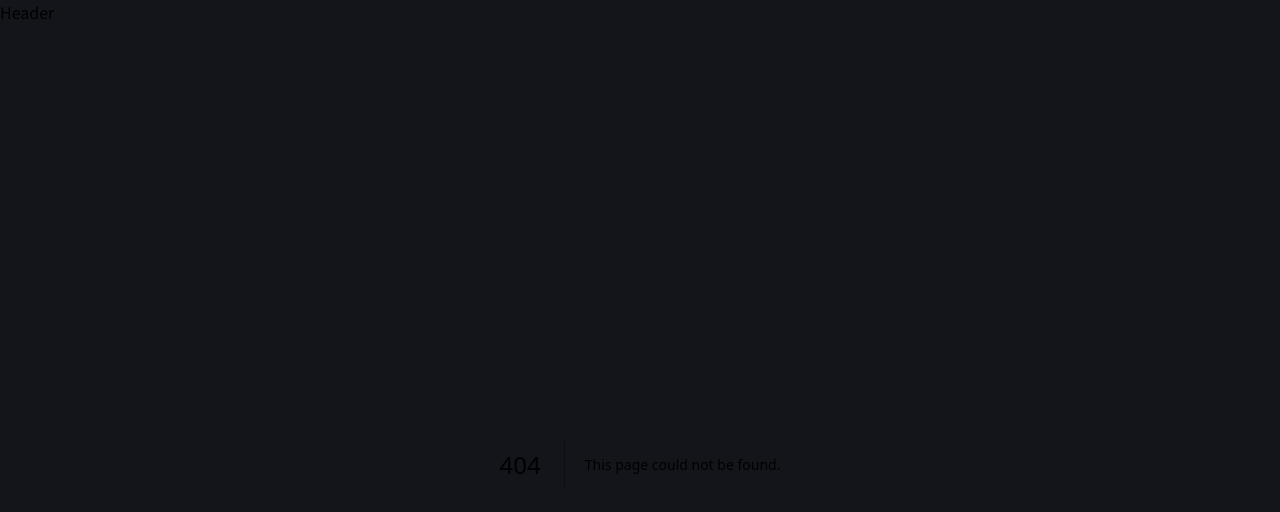
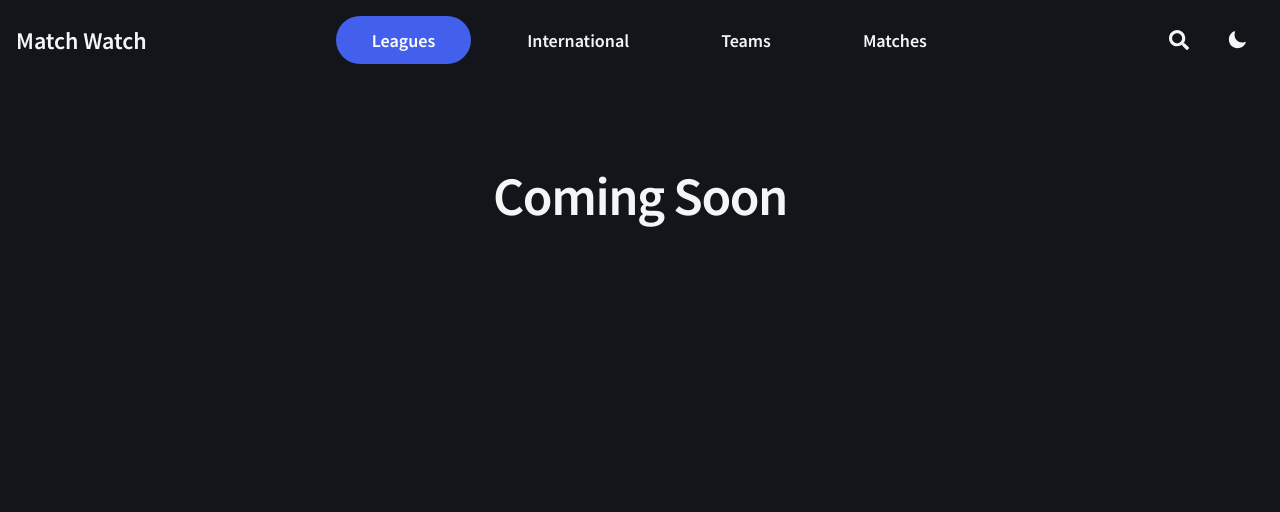
Before and after one commit to FixingWoo/match-watch, a Next.js app: page /leagues in a window 1280 px wide. Before the commit this address had no page. Shown: the top 512 px of the page. Built offline with nearby package versions, Linux system fonts and the light colour scheme.

Commit message:
feat: Header && Meta

```diff
--- a/src/app/layout.tsx
+++ b/src/app/layout.tsx
@@ -11,8 +11,8 @@ import { font } from '@/resources';
 import { ThemeProvider } from '@/providers';
 
 export const metadata: Metadata = {
-  title: 'Create Next App',
-  description: 'Generated by create next app',
+  title: 'Match Watch',
+  description: 'Match Watch',
 };
 
 export default function RootLayout({
--- /dev/null
+++ b/src/app/leagues/page.tsx
@@ -0,0 +1,19 @@
+import { Column, Flex, Text } from '@/components';
+import { Meta } from '@/modules';
+
+export async function generateMetadata() {
+  return Meta.generate({
+    title: 'Leagues',
+    description: 'Leagues',
+  });
+}
+
+export default function Work() {
+  return (
+    <Column maxWidth={'m'}>
+      <Flex fillWidth horizontal="center" paddingTop="48">
+        <Text variant="display-strong-m">Coming Soon</Text>
+      </Flex>
+    </Column>
+  );
+}
--- a/src/components/Header/index.tsx
+++ b/src/components/Header/index.tsx
@@ -1,7 +1,43 @@
 'use client';
 
+import { usePathname, useRouter } from 'next/navigation';
+
+import { Flex, ThemeToggle, Button, Text, ToggleButton } from '@/components';
+import { routes } from '@/resources';
+
 const Header = () => {
-  return <div>Header</div>;
+  const pathname = usePathname() ?? '';
+  const router = useRouter();
+
+  return (
+    <Flex horizontal="space-between" vertical="center" padding="16">
+      <Text
+        className="cursor-interactive"
+        variant="heading-strong-l"
+        onClick={() => router.push('/')}
+      >
+        Match Watch
+      </Text>
+      <Flex gap="20" vertical="center">
+        {routes
+          .filter((route) => route.display)
+          .map((route) => (
+            <Button
+              key={route.href}
+              href={route.href}
+              label={route.label}
+              variant="ghost"
+              size="l"
+              selected={pathname === route.href}
+            />
+          ))}
+      </Flex>
+      <Flex vertical="center" gap="4">
+        <ToggleButton prefixIcon="search" size="l" />
+        <ThemeToggle />
+      </Flex>
+    </Flex>
+  );
 };
 
 Header.displayName = 'Header';
--- /dev/null
+++ b/src/modules/index.ts
@@ -0,0 +1 @@
+export { Meta } from './seo/Meta';
--- /dev/null
+++ b/src/modules/seo/Meta.tsx
@@ -0,0 +1,22 @@
+import { Metadata as NextMetadata } from 'next';
+
+interface IProps {
+  title: string;
+  description: string;
+}
+
+export function generateMetadata({ title, description }: IProps): NextMetadata {
+  return {
+    title,
+    description,
+    icons: {
+      icon: '/favicon.ico',
+    },
+  };
+}
+
+export const Meta = {
+  generate: generateMetadata,
+};
+
+export default Meta;
--- a/src/resources/config.js
+++ b/src/resources/config.js
@@ -1,3 +1,46 @@
+const routes = [
+  {
+    label: 'Leagues',
+    href: '/leagues',
+    display: true,
+  },
+  {
+    label: 'International',
+    href: '/international',
+    display: true,
+  },
+  {
+    label: 'Teams',
+    href: '/teams',
+    display: true,
+  },
+  {
+    label: 'Matches',
+    href: '/matches',
+    display: true,
+  },
+  {
+    label: 'Players',
+    href: '/players',
+    display: false,
+  },
+  {
+    label: 'Stats',
+    href: '/stats',
+    display: false,
+  },
+  {
+    label: 'News',
+    href: '/news',
+    display: false,
+  },
+  {
+    label: 'About',
+    href: '/about',
+    display: false,
+  },
+];
+
 import { Noto_Sans_KR } from 'next/font/google';
 
 const primaryFont = Noto_Sans_KR({
@@ -12,4 +55,4 @@ const font = {
   tertiary: primaryFont,
 };
 
-export { font };
+export { routes, font };
--- a/src/resources/icon.ts
+++ b/src/resources/icon.ts
@@ -1,10 +1,12 @@
 import { IconType } from 'react-icons';
 
 import { HiMoon, HiSun } from 'react-icons/hi2';
+import { FaSearch } from 'react-icons/fa';
 
 const iconLibrary: Record<string, IconType> = {
   moon: HiMoon,
   sun: HiSun,
+  search: FaSearch,
 };
 
 export type IconLibrary = typeof iconLibrary;
--- a/src/styles/global.scss
+++ b/src/styles/global.scss
@@ -50,6 +50,11 @@ img {
   user-select: none;
 }
 
+a {
+  color: inherit;
+  text-decoration: none;
+}
+
 ::selection {
   background: var(--neutral-on-background-medium);
   color: var(--neutral-background-strong);
```
Also changed, not shown: src/app/international/page.tsx (added, +19 -0 lines), src/app/matches/page.tsx (added, +19 -0 lines), src/app/teams/page.tsx (added, +19 -0 lines).
